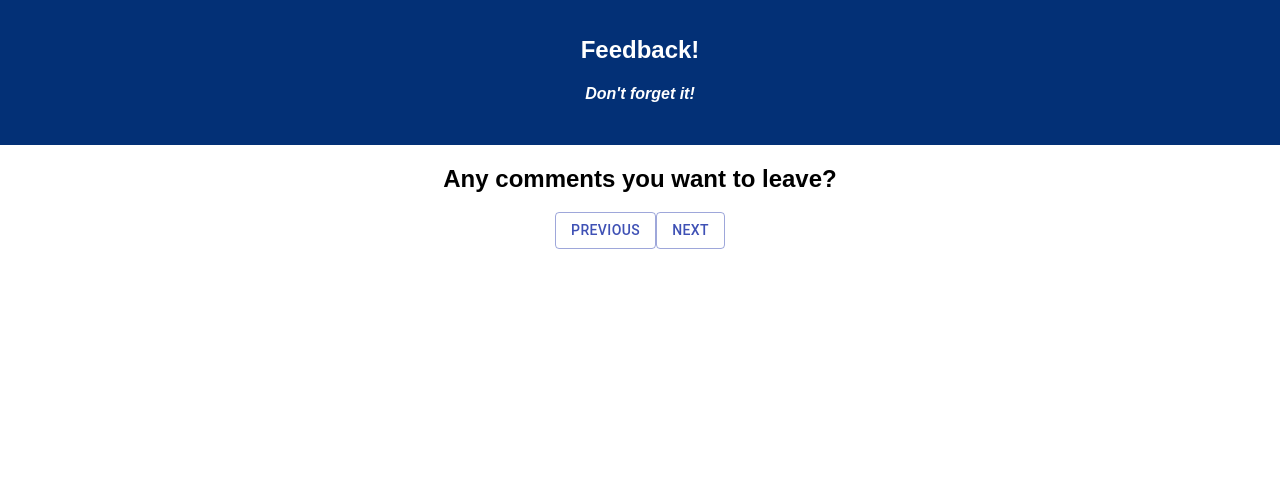
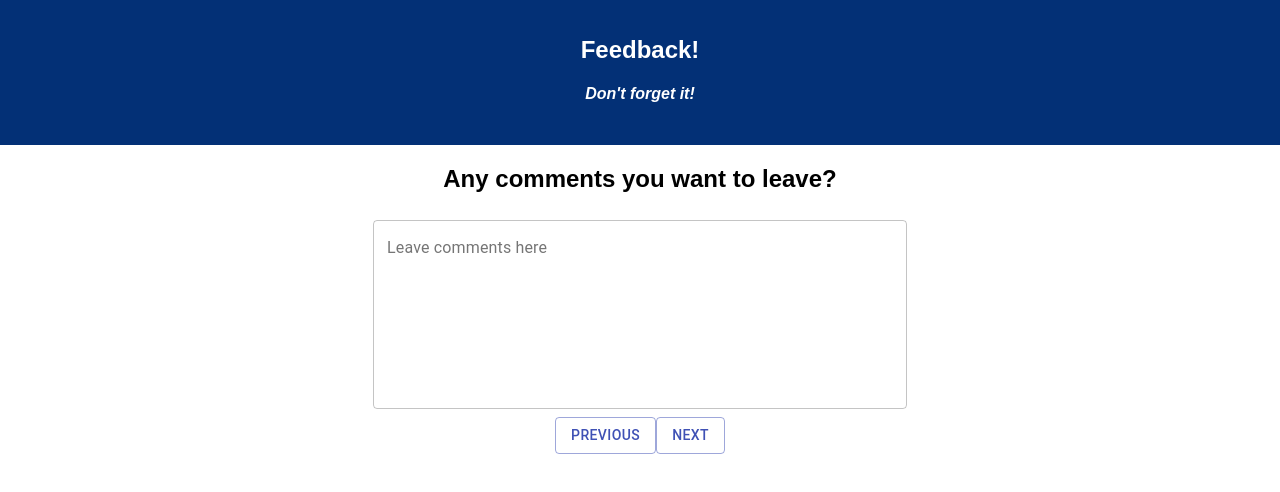
Before and after one commit to jpmzurk/redux-feedback-loop, a React (Create React App) app: page /#/pageFour in a window 1280 px wide. Shown: the top 492 px of the page. Built offline with nearby package versions, Linux system fonts and the light colour scheme.

Commit message:
text field and dispatch to comments reducer finished

```diff
--- a/src/components/PageFour/PageFour.js
+++ b/src/components/PageFour/PageFour.js
@@ -1,45 +1,31 @@
 import React, { Component } from 'react';
 import { connect } from 'react-redux';
-import Button from '@material-ui/core/Button';
+// import Button from '@material-ui/core/Button';
+import TextField from '../TextField/TextField';
+
 
 class PageFour extends Component {
-    //local state only
-    state = {
-        checkedValue: ''
+
+    dispatchComments = (comments) => {
+        console.log(comments);
+        this.props.dispatch({ type: 'ADD_COMMENT', payload: comments })
     }
 
-    radioValue = (newState) => {
-        this.setState({
-            checkedValue: newState
-        })
-        console.log(newState);
-        this.props.dispatch({ type: 'ADD_VALUE', payload: newState })
-    }
+    directPrevious = () => { this.props.history.push('/pageThree') }
+    directNext = () => { this.props.history.push('/reviewFeedback') }
 
-    // directNext = () => {
-    //     if (this.state.checkedValue === '') {
-    //         return
-    //     } else
-    //         this.props.history.push('/reviewFeedback')
-    // }
-    directNext = () => { this.props.history.push('/reviewFeedback') }
-    directPrevious = () => { this.props.history.push('/pageThree') }
+
     render() {
         return (
             <div>
                 <h2> Any comments you want to leave?</h2>
-                {/* <RadioButtons
+                <TextField
+                    directPrevious={this.directPrevious}
                     directNext={this.directNext}
-                    directPrevious={this.directPrevious}
-                /> */}
-                 <Button display="inline" variant="outlined" color="primary"
-                    onClick={this.directPrevious}>
-                    PREVIOUS
-                </Button>
-                <Button display="inline" variant="outlined" color="primary"
-                    onClick={this.directNext}>
-                    Next
-                </Button>
+                    dispatchComments={this.dispatchComments}
+                />
+
+
             </div>
         );
     }
--- a/src/components/ReviewFeedback/ReviewFeedback.js
+++ b/src/components/ReviewFeedback/ReviewFeedback.js
@@ -31,7 +31,8 @@ class ReviewFeedback extends Component {
 
 const mapStateToProps = (reduxState) => {
     return {
-        feedbackValues: reduxState.feedbackValues
+        feedbackValues: reduxState.feedbackValues,
+        comments: reduxState.comments
     }
 }
 
--- /dev/null
+++ b/src/components/TextField/TextField.js
@@ -0,0 +1,52 @@
+import React from 'react';
+import { makeStyles } from '@material-ui/core/styles';
+import TextField from '@material-ui/core/TextField';
+import Button from '@material-ui/core/Button';
+
+const useStyles = makeStyles((theme) => ({
+    root: {
+        '& .MuiTextField-root': {
+            margin: theme.spacing(1),
+            width: '60ch',
+        },
+    },
+}));
+
+export default function MultilineTextFields(props) {
+    const classes = useStyles();
+    const [value, setValue] = React.useState('Controlled');
+
+    const handleChange = (event) => {
+        setValue(event.target.value);
+        console.log(value);
+    };
+
+    return (
+        <form className={classes.root} noValidate autoComplete="off">
+            <div>
+                <TextField
+                    onChange={handleChange}
+                    label="Leave comments here"
+                    multiline
+                    defaultValue=""
+                    rows={8}
+                    variant="outlined"
+                />
+            </div>
+            <Button
+                display="inline" variant="outlined" color="primary"
+                onClick={props.directPrevious}>
+                PREVIOUS
+            </Button>
+            <Button
+                display="inline" variant="outlined" color="primary"
+                onClick={() => {
+                    props.directNext();
+                    props.dispatchComments(value)
+                }}>
+                Next
+            </Button>
+
+        </form>
+    );
+}
--- a/src/index.js
+++ b/src/index.js
@@ -20,27 +20,25 @@ const getFeedback = (state = [], action) => {
 
 //add to list of feedback
 const feedbackValues = (state = [], action) => {
-    // TODO: Pizzas added to the cart
+
     if (action.type === 'ADD_VALUE'){
         return [...state, action.payload]
     }
     return state;
 };
 
-// //holds user info
-// const userReducer = (state = [], action) => {
-//     if (action.type === 'ADD_NEW_USER') {
-//         return [...state, action.payload];
-//     }
-//     return state;
-// };
+const comments = (state = [], action) => {
+    if (action.type === 'ADD_COMMENT'){
+        return action.payload
+    }
+    return state;
+};
 
 
 const store = createStore(
     combineReducers({
-        getFeedback,
         feedbackValues,
-        // userReducer
+        comments
     }),
     applyMiddleware(logger),
  );
```
